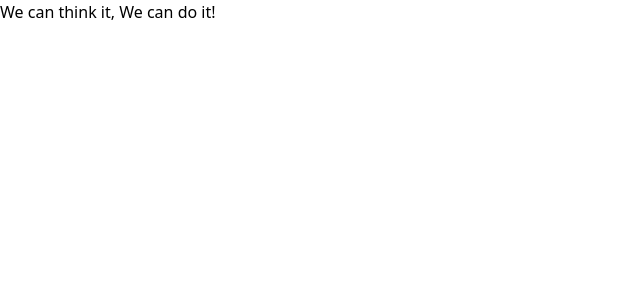
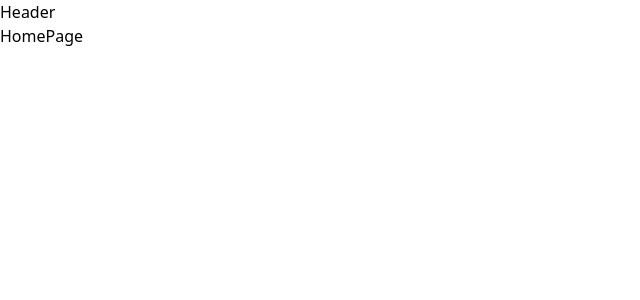
Before and after one commit to AngelUche/Dium, a React (Vite) app in the folder client/: page / in a window 1280 px wide. Shown: the top 300 px of the page, without its empty margins (0-640 px from the left). Built offline with nearby package versions, Linux system fonts and the light colour scheme.

Commit message:
added the headedr and created te folder strcuture for thr client side

```diff
--- a/client/package.json
+++ b/client/package.json
@@ -4,14 +4,15 @@
   "version": "0.0.0",
   "type": "module",
   "scripts": {
-    "dev": "vite",
+    "dev": "vite --host",
     "build": "vite build",
     "lint": "eslint src --ext js,jsx --report-unused-disable-directives --max-warnings 0",
     "preview": "vite preview"
   },
   "dependencies": {
     "react": "^18.2.0",
-    "react-dom": "^18.2.0"
+    "react-dom": "^18.2.0",
+    "react-router-dom": "^6.14.1"
   },
   "devDependencies": {
     "@types/react": "^18.0.37",
--- a/client/src/App.jsx
+++ b/client/src/App.jsx
@@ -1,7 +1,17 @@
+import { BrowserRouter, Routes, Route } from "react-router-dom";
+import { PageLayOut } from "./layouts/PageLayOut";
+import HomePage from "./pages/homePage/HomePage";
+
 export default function App() {
   return (
-    <h1 className="text-3xl font-bold underline">
-      We can think it, We can do it!
-    </h1>
+    <>
+      <BrowserRouter>
+        <Routes>
+          <Route path="/" element={<PageLayOut />}>
+          <Route index element={<HomePage />} />
+          </Route>
+      </Routes>
+      </BrowserRouter>
+    </>
   );
 }
--- /dev/null
+++ b/client/src/components/header/Navigation.jsx
@@ -0,0 +1,11 @@
+
+export const PageNavigations = () => {
+  return (
+    <div className="h-[50px] w-full bg-black/40 mx-auto">
+
+      <h1>
+     Header
+      </h1>
+    </div>
+  )
+}
--- /dev/null
+++ b/client/src/components/index.js
@@ -0,0 +1 @@
+export {PageNavigations} from './header/Navigation'
--- /dev/null
+++ b/client/src/layouts/PageLayOut.jsx
@@ -0,0 +1,13 @@
+import { Outlet } from "react-router-dom";
+
+import { PageNavigations } from '../components/header/Navigation'
+
+export const PageLayOut = () => {
+  return (
+<>
+      <PageNavigations />
+      <Outlet/>
+</>
+
+  )
+}
--- /dev/null
+++ b/client/src/pages/homePage/HomePage.jsx
@@ -0,0 +1,10 @@
+
+const HomePage = () => {
+  return (
+    <div>
+      HomePage
+    </div>
+  )
+}
+
+export default HomePage
```
Also changed, not shown: client/src/pages/index.js (added), 1 other file (tests, documents, lock files or other folders).
